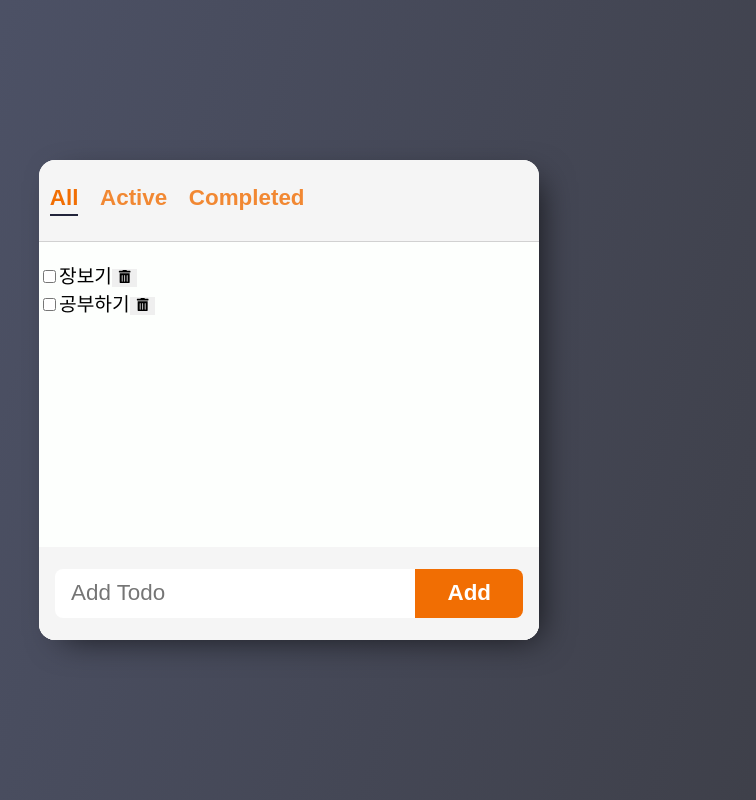
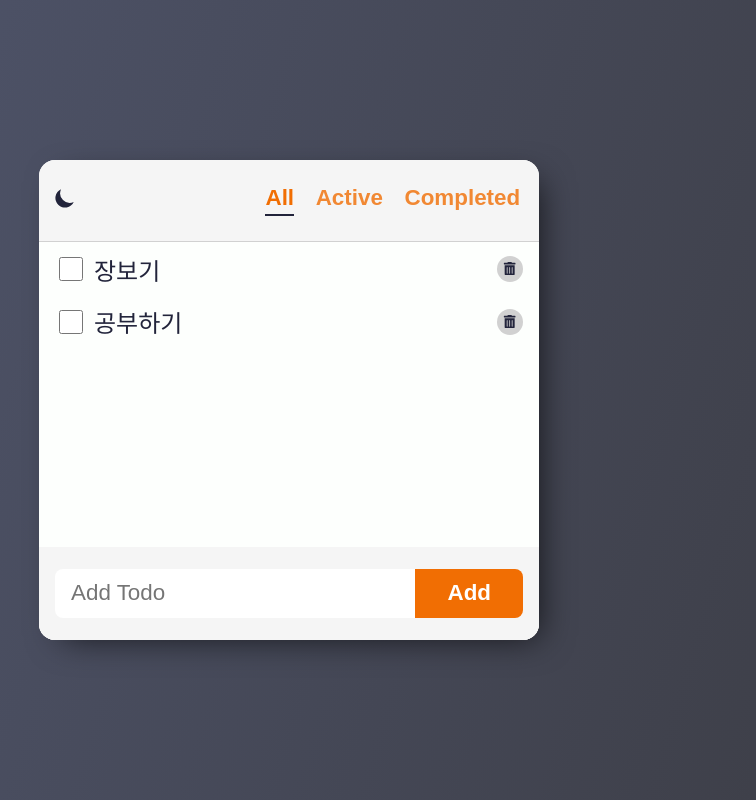
Before and after one commit to neo-rooney/lecture, a React (Create React App) app in the folder dreamCoding/react/todo-app/: page / in a window 1280 px wide. Shown: the whole page, without its empty margins (351-1107 px from the left). Built offline with nearby package versions, Linux system fonts and the light colour scheme.

Commit message:
드림림림림코딩 리액트: 투두 프로젝트 챌린지 첨삭 (8) 다크모드

```diff
--- a/dreamCoding/react/todo-app/src/App.js
+++ b/dreamCoding/react/todo-app/src/App.js
@@ -1,6 +1,7 @@
 import { useState } from "react";
 import Header from "./components/Header/Header";
 import TodoList from "./components/TodoList/TodoList";
+import { DarkModeProvider } from "./context/DarkModeContext";
 
 const filters = ["all", "active", "completed"];
 
@@ -8,10 +9,10 @@
   const [filter, setFilter] = useState(filters[0]);
 
   return (
-    <>
+    <DarkModeProvider>
       <Header filters={filters} onChangeFilter={setFilter} filter={filter} />
       <TodoList filter={filter} />
-    </>
+    </DarkModeProvider>
   );
 }
 
--- a/dreamCoding/react/todo-app/src/components/Header/Header.jsx
+++ b/dreamCoding/react/todo-app/src/components/Header/Header.jsx
@@ -1,9 +1,16 @@
 import React from "react";
+import { useDarkMode } from "../../context/DarkModeContext";
 import styles from "./Header.module.css";
+import { HiMoon, HiSun } from "react-icons/hi";
 
 export default function Header({ filter, filters, onChangeFilter }) {
+  const { darkMode, toggleDarkMode } = useDarkMode();
   return (
     <header className={styles.header}>
+      <button onClick={toggleDarkMode} className={styles.toggle}>
+        {!darkMode && <HiMoon />}
+        {darkMode && <HiSun />}
+      </button>
       <ul className={styles.filters}>
         {filters.map((value, index) => (
           <li key={index}>
--- a/dreamCoding/react/todo-app/src/components/Header/Header.module.css
+++ b/dreamCoding/react/todo-app/src/components/Header/Header.module.css
@@ -4,6 +4,20 @@
   align-items: center;
   background-color: var(--color-bg-dark);
   border-bottom: 1px solid var(--color-gray);
+  padding: 0 0.5rem;
+}
+
+.toggle {
+  font-size: 1.5rem;
+  cursor: pointer;
+  background-color: transparent;
+  color: var(--color-text);
+  transition: all 150ms ease-out;
+}
+
+.toggle:hover {
+  transform: scale(1.1);
+  color: var(--color-accent);
 }
 
 .filters {
--- a/dreamCoding/react/todo-app/src/components/Todo/Todo.jsx
+++ b/dreamCoding/react/todo-app/src/components/Todo/Todo.jsx
@@ -1,5 +1,6 @@
 import React from "react";
 import { FaTrashAlt } from "react-icons/fa";
+import styles from "./Todo.module.css";
 
 export default function Todo({ todo, onUpdate, onDelete }) {
   const { text, status } = todo;
@@ -12,17 +13,22 @@
     onDelete(todo);
   };
   return (
-    <li>
+    <li className={styles.todo}>
       <input
+        className={styles.checkbox}
         type="checkbox"
         id="checkbox"
         checked={status === "completed"}
         onChange={handleChange}
       />
-      <label htmlFor="checkbox">{text}</label>
-      <button onClick={handleDelete}>
-        <FaTrashAlt />
-      </button>
+      <label htmlFor="checkbox" className={styles.text}>
+        {text}
+      </label>
+      <span className={styles.icon}>
+        <button onClick={handleDelete} className={styles.button}>
+          <FaTrashAlt />
+        </button>
+      </span>
     </li>
   );
 }
--- /dev/null
+++ b/dreamCoding/react/todo-app/src/components/Todo/Todo.module.css
@@ -0,0 +1,37 @@
+.todo {
+  display: flex;
+  justify-content: space-between;
+  align-items: center;
+  padding: 0.5rem 1rem;
+  margin: 0.1rem 0;
+  color: var(--color-text);
+}
+
+.checkbox {
+  width: 1.5rem;
+  height: 1.5rem;
+}
+
+.icon {
+  width: 26px;
+  height: 26px;
+  background-color: var(--color-gray);
+  border-radius: 100%;
+  transition: all 150ms ease-out;
+}
+
+.icon:hover {
+  background-color: var(--color-accent);
+  transform: rotate(15deg) scale(1.2);
+}
+
+.button {
+  color: var(--color-text);
+  background-color: transparent;
+}
+
+.text {
+  flex: 1 1 0%;
+  margin-left: 0.5rem;
+  font-size: 1.5rem;
+}
--- a/dreamCoding/react/todo-app/src/components/TodoList/TodoList.module.css
+++ b/dreamCoding/react/todo-app/src/components/TodoList/TodoList.module.css
@@ -1,5 +1,6 @@
 .container {
   height: 100%;
+  min-height: 0;
   display: flex;
   flex-direction: column;
   background-color: var(--color-bg);
@@ -8,4 +9,5 @@
 .list {
   flex: 1 1 auto;
   overflow-y: auto;
+  margin: 0;
 }
--- /dev/null
+++ b/dreamCoding/react/todo-app/src/context/DarkModeContext.jsx
@@ -0,0 +1,38 @@
+import { createContext, useContext, useEffect, useState } from "react";
+
+const DarkModeContext = createContext();
+
+export function DarkModeProvider({ children }) {
+  const [darkMode, setDarkMode] = useState(false);
+  const toggleDarkMode = () => {
+    setDarkMode(!darkMode);
+    updateDarkMode(!darkMode);
+  };
+
+  useEffect(() => {
+    const isDark =
+      localStorage.theme === "dark" ||
+      (!("theme" in localStorage) &&
+        window.matchMedia("(prefers-color-scheme: dark)").matches);
+    setDarkMode(isDark);
+    updateDarkMode(isDark);
+  }, []);
+
+  return (
+    <DarkModeContext.Provider value={{ darkMode, toggleDarkMode }}>
+      {children}
+    </DarkModeContext.Provider>
+  );
+}
+
+function updateDarkMode(darkMode) {
+  if (darkMode) {
+    document.documentElement.classList.add("dark");
+    localStorage.theme = "dark";
+  } else {
+    document.documentElement.classList.remove("dark");
+    localStorage.theme = "light";
+  }
+}
+
+export const useDarkMode = () => useContext(DarkModeContext);
--- a/dreamCoding/react/todo-app/src/index.css
+++ b/dreamCoding/react/todo-app/src/index.css
@@ -5,6 +5,14 @@
   --color-text: #22243b;
   --color-accent: #f16e03;
   --color-white: white;
+  --color-scrollbar: #aaa7a7;
+}
+
+html.dark {
+  --color-bg-dark: #1a1c35;
+  --color-bg: #22243b;
+  --color-gray: #4e4e4e;
+  --color-text: #fdfffd;
 }
 
 body {
@@ -25,6 +33,7 @@
     rgba(60, 61, 69, 1) 100%
   );
   font-size: 1.2rem;
+  accent-color: var(--color-accent);
 }
 
 code {
@@ -59,3 +68,19 @@
   -moz-box-shadow: 11px 9px 34px -12px rgba(0, 0, 0, 0.75);
   overflow: hidden;
 }
+
+::-webkit-scrollbar {
+  width: 0.5rem;
+}
+
+::-webkit-scrollbar-track {
+  background-color: var(--color-bg-dark);
+}
+
+::-webkit-scrollbar-thumb {
+  background-color: var(--color-scrollbar);
+}
+
+::-webkit-scrollbar-thumb:hover {
+  background-color: var(--color-accent);
+}
```
